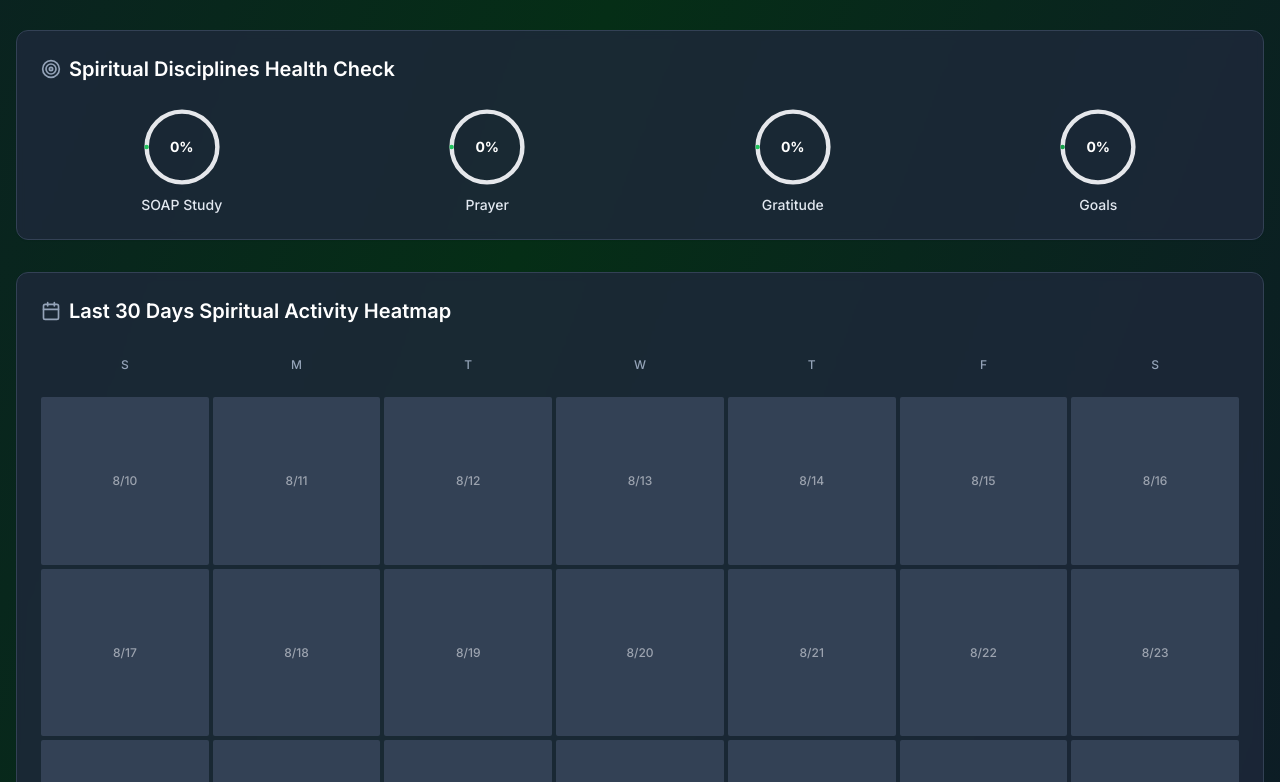
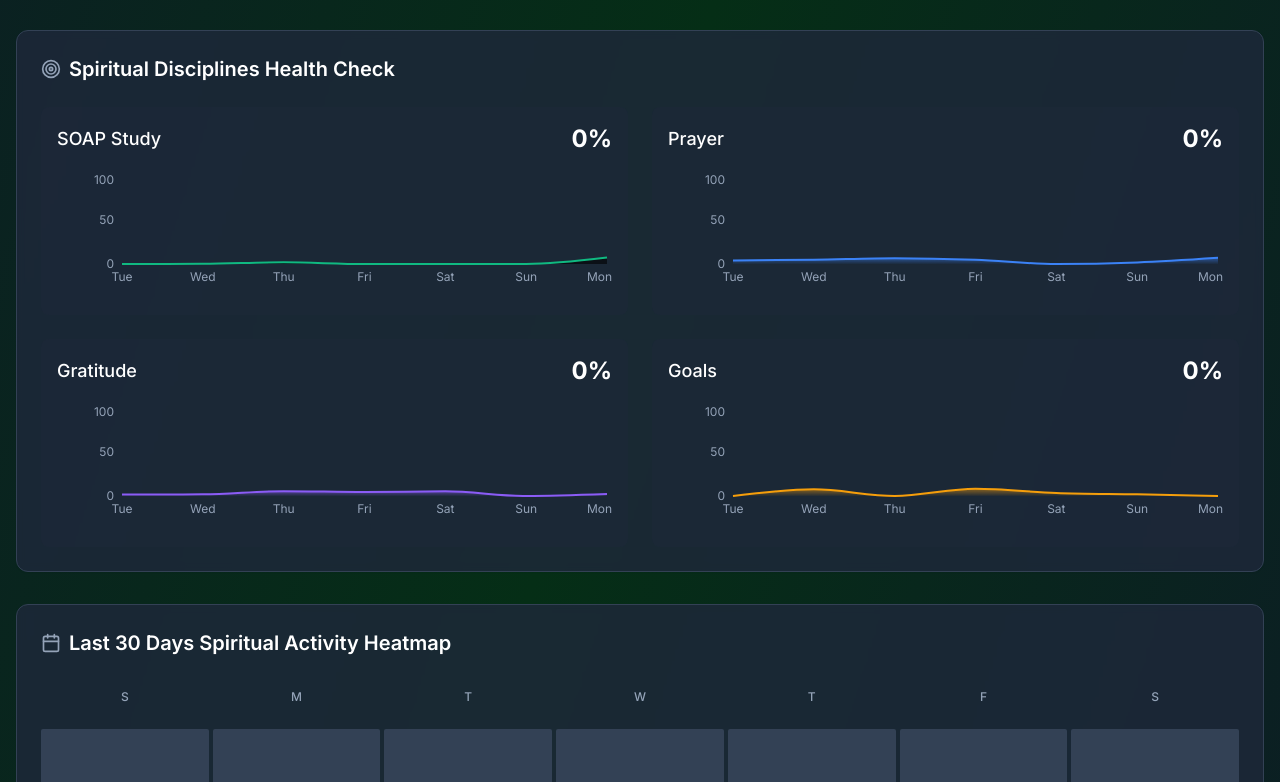
Before and after one commit to martyacryl/the-daily-david, a React (Vite) app in the folder daily-david-modern/: page /analytics in a window 1280 px wide. Shown: the part 1798-2580 px from the top of the page. Built offline with nearby package versions, Linux system fonts and the light colour scheme; the HTML template or start-up script is replaced by a standard one.

Commit message:
Replace analytics charts - Area charts for Spiritual Health, Candlestick charts for Leadership

```diff
--- a/daily-david-modern/package.json
+++ b/daily-david-modern/package.json
@@ -21,6 +21,7 @@
     "react-dom": "^18.2.0",
     "react-hook-form": "^7.47.0",
     "react-router-dom": "^6.18.0",
+    "recharts": "^3.2.0",
     "tailwind-merge": "^2.0.0",
     "zod": "^3.22.4",
     "zustand": "^4.5.7"
--- a/daily-david-modern/src/components/dashboard/ProgressAnalytics.tsx
+++ b/daily-david-modern/src/components/dashboard/ProgressAnalytics.tsx
@@ -5,6 +5,7 @@ import { useDailyStore } from '../../stores/dailyStore'
 import { useAuthStore } from '../../stores/authStore'
 import { useEffect, useState } from 'react'
 import { DailyEntry } from '../../types'
+import { AreaChart, Area, XAxis, YAxis, CartesianGrid, Tooltip, ResponsiveContainer, ComposedChart, Bar, Line } from 'recharts'
 
 interface AnalyticsData {
   currentStreak: number
@@ -832,13 +833,13 @@ export function ProgressAnalytics() {
           </div>
         </Card>
 
-        {/* Section 2: Spiritual Disciplines Progress Rings */}
+        {/* Section 2: Spiritual Disciplines Area Charts */}
         <Card className="p-6">
           <h3 className="text-xl font-semibold text-white mb-6 flex items-center gap-2">
             <Target className="w-5 h-5 text-slate-400" />
             Spiritual Disciplines Health Check
           </h3>
-          <div className="grid grid-cols-2 md:grid-cols-4 gap-6">
+          <div className="grid grid-cols-1 md:grid-cols-2 gap-6">
             {(() => {
               // Calculate real discipline percentages from entries
               const soapPercentage = calculateDisciplinePercentage(entries, 'soap')
@@ -846,36 +847,71 @@ export function ProgressAnalytics() {
               const gratitudePercentage = calculateDisciplinePercentage(entries, 'gratitude')
               const goalsPercentage = calculateDisciplinePercentage(entries, 'goals')
 
+              // Generate sample data for area charts (last 7 days)
+              const generateAreaData = (percentage: number, name: string) => {
+                const data = []
+                for (let i = 6; i >= 0; i--) {
+                  const date = new Date()
+                  date.setDate(date.getDate() - i)
+                  data.push({
+                    day: date.toLocaleDateString('en-US', { weekday: 'short' }),
+                    value: Math.max(0, percentage + (Math.random() - 0.5) * 20), // Add some variation
+                    name: name
+                  })
+                }
+                return data
+              }
+
               return [
-                { name: 'SOAP Study', value: soapPercentage, color: 'text-green-500' },
-                { name: 'Prayer', value: prayerPercentage, color: 'text-green-500' },
-                { name: 'Gratitude', value: gratitudePercentage, color: 'text-green-500' },
-                { name: 'Goals', value: goalsPercentage, color: 'text-green-600' }
+                { name: 'SOAP Study', value: soapPercentage, data: generateAreaData(soapPercentage, 'SOAP'), color: '#10b981' },
+                { name: 'Prayer', value: prayerPercentage, data: generateAreaData(prayerPercentage, 'Prayer'), color: '#3b82f6' },
+                { name: 'Gratitude', value: gratitudePercentage, data: generateAreaData(gratitudePercentage, 'Gratitude'), color: '#8b5cf6' },
+                { name: 'Goals', value: goalsPercentage, data: generateAreaData(goalsPercentage, 'Goals'), color: '#f59e0b' }
               ].map((discipline) => (
-                <div key={discipline.name} className="text-center">
-                  <div className="relative w-20 h-20 mx-auto mb-2">
-                    <svg className="w-20 h-20 transform -rotate-90" viewBox="0 0 36 36">
-                      <path
-                        d="M18 2.0845 a 15.9155 15.9155 0 0 1 0 31.831 a 15.9155 15.9155 0 0 1 0 -31.831"
-                        fill="none"
-                        stroke="#e5e7eb"
-                        strokeWidth="2"
-                      />
-                      <path
-                        d="M18 2.0845 a 15.9155 15.9155 0 0 1 0 31.831 a 15.9155 15.9155 0 0 1 0 -31.831"
-                        fill="none"
-                        stroke="currentColor"
-                        strokeWidth="2"
-                        strokeDasharray={`${discipline.value}, 100`}
-                        strokeLinecap="round"
-                        className={discipline.color}
-                      />
-                    </svg>
-                    <div className="absolute inset-0 flex items-center justify-center">
-                      <span className="text-sm font-bold text-white">{discipline.value}%</span>
-                    </div>
+                <div key={discipline.name} className="bg-slate-800/50 rounded-lg p-4">
+                  <div className="flex justify-between items-center mb-4">
+                    <h4 className="text-lg font-medium text-white">{discipline.name}</h4>
+                    <span className="text-2xl font-bold text-white">{discipline.value}%</span>
                   </div>
-                  <p className="text-sm font-medium text-slate-200">{discipline.name}</p>
+                  <div className="h-32">
+                    <ResponsiveContainer width="100%" height="100%">
+                      <AreaChart data={discipline.data}>
+                        <defs>
+                          <linearGradient id={`gradient-${discipline.name}`} x1="0" y1="0" x2="0" y2="1">
+                            <stop offset="5%" stopColor={discipline.color} stopOpacity={0.8}/>
+                            <stop offset="95%" stopColor={discipline.color} stopOpacity={0.1}/>
+                          </linearGradient>
+                        </defs>
+                        <XAxis
+                          dataKey="day"
+                          axisLine={false}
+                          tickLine={false}
+                          tick={{ fill: '#94a3b8', fontSize: 12 }}
+                        />
+                        <YAxis
+                          axisLine={false}
+                          tickLine={false}
+                          tick={{ fill: '#94a3b8', fontSize: 12 }}
+                          domain={[0, 100]}
+                        />
+                        <Tooltip
+                          contentStyle={{
+                            backgroundColor: '#1e293b',
+                            border: '1px solid #475569',
+                            borderRadius: '8px',
+                            color: '#f1f5f9'
+                          }}
+                        />
+                        <Area
+                          type="monotone"
+                          dataKey="value"
+                          stroke={discipline.color}
+                          fill={`url(#gradient-${discipline.name})`}
+                          strokeWidth={2}
+                        />
+                      </AreaChart>
+                    </ResponsiveContainer>
+                  </div>
                 </div>
               ))
             })()}
@@ -928,47 +964,108 @@ export function ProgressAnalytics() {
           </div>
         </Card>
 
-        {/* Section 4: Leadership Growth Tracker */}
+        {/* Section 4: Leadership Growth Tracker - Candlestick Charts */}
         <Card className="p-6">
           <h3 className="text-xl font-semibold text-white mb-6 flex items-center gap-2">
             <Award className="w-5 h-5 text-slate-400" />
             Leadership Growth Tracker
           </h3>
-          <div className="grid grid-cols-1 md:grid-cols-2 lg:grid-cols-4 gap-6">
-            {Object.entries(data.leadershipScores).map(([trait, score]) => (
-              <div key={`leadership-${trait}`} className="text-center">
-                <h4 className="font-medium text-white capitalize mb-2">{trait}</h4>
-                <div className="relative">
-                  <svg className="w-20 h-20 mx-auto" viewBox="0 0 36 36">
-                    <path
-                      d="M18 2.0845
-                        a 15.9155 15.9155 0 0 1 0 31.831
-                        a 15.9155 15.9155 0 0 1 0 -31.831"
-                      fill="none"
-                      stroke="#e5e7eb"
-                      strokeWidth="2"
-                    />
-                    <path
-                      d="M18 2.0845
-                        a 15.9155 15.9155 0 0 1 0 31.831
-                        a 15.9155 15.9155 0 0 1 0 -31.831"
-                      fill="none"
-                      stroke="#10b981"
-                      strokeWidth="2"
-                      strokeDasharray={`${score * 10}, 100`}
-                      strokeLinecap="round"
-                    />
-                  </svg>
-                  <div className="absolute inset-0 flex items-center justify-center">
-                    <span className="text-lg font-bold text-white">{score}</span>
+          <div className="grid grid-cols-1 md:grid-cols-2 gap-6">
+            {Object.entries(data.leadershipScores).map(([trait, score]) => {
+              // Generate candlestick data for the last 7 days
+              const generateCandlestickData = (currentScore: number, traitName: string) => {
+                const data = []
+                for (let i = 6; i >= 0; i--) {
+                  const date = new Date()
+                  date.setDate(date.getDate() - i)
+
+                  // Generate realistic candlestick data
+                  const baseValue = currentScore
+                  const variation = 1.5
+                  const open = baseValue + (Math.random() - 0.5) * variation
+                  const close = baseValue + (Math.random() - 0.5) * variation
+                  const high = Math.max(open, close) + Math.random() * variation
+                  const low = Math.min(open, close) - Math.random() * variation
+
+                  data.push({
+                    day: date.toLocaleDateString('en-US', { weekday: 'short' }),
+                    open: Math.max(0, Math.min(10, open)),
+                    close: Math.max(0, Math.min(10, close)),
+                    high: Math.max(0, Math.min(10, high)),
+                    low: Math.max(0, Math.min(10, low)),
+                    name: traitName
+                  })
+                }
+                return data
+              }
+
+              const traitData = generateCandlestickData(score, trait)
+              const isPositive = traitData[traitData.length - 1].close > traitData[traitData.length - 2].close
+
+              return (
+                <div key={`leadership-${trait}`} className="bg-slate-800/50 rounded-lg p-4">
+                  <div className="flex justify-between items-center mb-4">
+                    <h4 className="text-lg font-medium text-white capitalize">{trait}</h4>
+                    <div className="text-right">
+                      <span className="text-2xl font-bold text-white">{score}</span>
+                      <span className="text-sm text-slate-300 ml-1">/10</span>
+                      <div className={`text-xs ${isPositive ? 'text-green-400' : 'text-red-400'}`}>
+                        {isPositive ? '↗' : '↘'} {Math.abs(traitData[traitData.length - 1].close - traitData[traitData.length - 2].close).toFixed(1)}
+                      </div>
+                    </div>
+                  </div>
+                  <div className="h-32">
+                    <ResponsiveContainer width="100%" height="100%">
+                      <ComposedChart data={traitData}>
+                        <XAxis
+                          dataKey="day"
+                          axisLine={false}
+                          tickLine={false}
+                          tick={{ fill: '#94a3b8', fontSize: 12 }}
+                        />
+                        <YAxis
+                          axisLine={false}
+                          tickLine={false}
+                          tick={{ fill: '#94a3b8', fontSize: 12 }}
+                          domain={[0, 10]}
+                        />
+                        <Tooltip
+                          contentStyle={{
+                            backgroundColor: '#1e293b',
+                            border: '1px solid #475569',
+                            borderRadius: '8px',
+                            color: '#f1f5f9'
+                          }}
+                          formatter={(value, name) => [value.toFixed(1), name]}
+                        />
+                        <Bar
+                          dataKey="high"
+                          fill="transparent"
+                          stroke="#10b981"
+                          strokeWidth={1}
+                        />
+                        <Bar
+                          dataKey="low"
+                          fill="transparent"
+                          stroke="#10b981"
+                          strokeWidth={1}
+                        />
+                        <Bar
+                          dataKey="open"
+                          fill="#10b981"
+                          opacity={0.7}
+                        />
+                        <Bar
+                          dataKey="close"
+                          fill="#10b981"
+                          opacity={0.9}
+                        />
+                      </ComposedChart>
+                    </ResponsiveContainer>
                   </div>
                 </div>
-                <p className="text-sm text-slate-300 mt-2">/ 10</p>
-                <div className="mt-2">
-                  <span className="text-xs text-slate-300">↗ +0.2</span>
-                </div>
-              </div>
-            ))}
+              )
+            })}
           </div>
         </Card>
       </motion.div>
```
Also changed, not shown: 1 other file (tests, documents, lock files or other folders).
